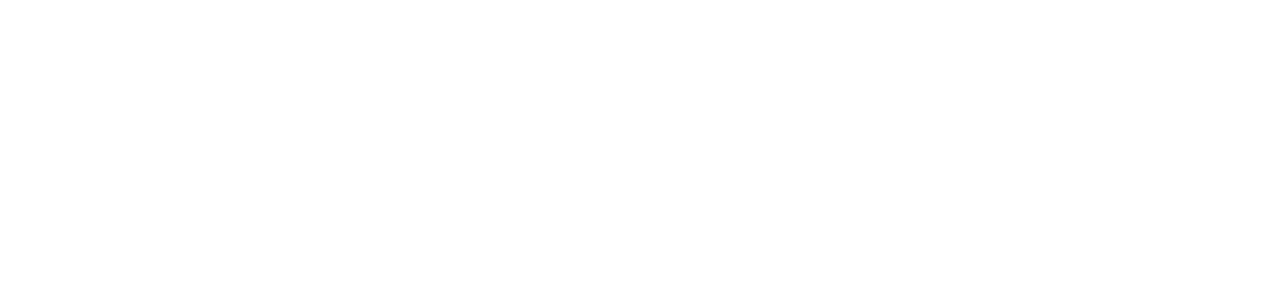
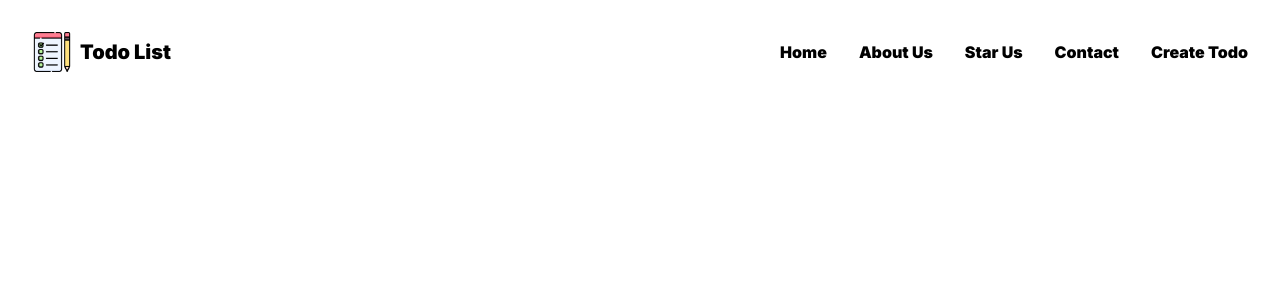
Before and after one commit to kanugurajesh/Server-Actions-MongoDB, a Next.js app: page / in a window 1280 px wide. Shown: the top 300 px of the page. Built offline with nearby package versions, Linux system fonts and the light colour scheme.

Commit message:
Adding Navbar

```diff
--- /dev/null
+++ b/app/api/auth/[auth0]/route.ts
@@ -0,0 +1,4 @@
+// app/api/auth/[auth0]/route.js
+import { handleAuth } from '@auth0/nextjs-auth0';
+
+export const GET = handleAuth();
--- /dev/null
+++ b/app/home/page.tsx
@@ -0,0 +1,40 @@
+"use client";
+
+import addTodo from "@/utils/AddTodo";
+import getTodo from "@/utils/GetTodo";
+import { useEffect, useState } from "react";
+
+export default function Home() {
+  const [Todos, setTodos] = useState();
+  // create a server component to connect to the database
+
+  const handleSubmit = async (e: any) => {
+    e.preventDefault();
+    const form = new FormData(e.target);
+    const message = form.get("message");
+
+    await addTodo({
+      message,
+    });
+  };
+
+  useEffect(() => {
+    getTodo().then((data) => {
+      // @ts-ignore
+      setTodos(data);
+    });
+  }, []);
+
+  return (
+    <div>
+      <form onSubmit={handleSubmit}>
+        <input type="text" name="message" />
+        <button type="submit">Add</button>
+      </form>
+      <ul>
+        {/* @ts-ignore */}
+        {Todos && Todos?.map((todo: any) => <li key={todo._id}>{todo.todo}</li>)}
+      </ul>
+    </div>
+  );
+}
--- a/app/layout.tsx
+++ b/app/layout.tsx
@@ -1,5 +1,6 @@
 import type { Metadata } from "next";
 import { Inter } from "next/font/google";
+import { UserProvider } from "@auth0/nextjs-auth0/client";
 import "./globals.css";
 
 const inter = Inter({ subsets: ["latin"] });
@@ -16,7 +17,9 @@
 }>) {
   return (
     <html lang="en">
-      <body className={inter.className}>{children}</body>
+      <body className={inter.className}>
+        <UserProvider>{children}</UserProvider>
+      </body>
     </html>
   );
 }
--- a/app/page.tsx
+++ b/app/page.tsx
@@ -1,27 +1,11 @@
-import { connect } from "@/dbConfig/dbConfig";
-import { todo } from "@/models/todo";
-import { useEffect } from "react";
+"use client";
+
+import Navbar from "@/components/Navbar";
 
 export default function Home() {
-  // create a server component to connect to the database
-
-  const connectToDatabase = async () => {
-    "use server";
-    connect();
-
-    const newTodo = new todo({
-      todo: "Learn how to connect to a database",
-      isCompleted: false,
-    });
-
-    await newTodo.save();
-
-    console.log("Todo has been saved to the database");
-  };
-
   return (
-    <main>
-      <h1></h1>
-    </main>
+    <div className="p-8">
+      <Navbar />
+    </div>
   );
 }
--- /dev/null
+++ b/app/profile/page.tsx
@@ -0,0 +1,19 @@
+import { getSession } from "@auth0/nextjs-auth0";
+
+export default async function ProfileServer() {
+  const { user } = (await getSession()) || {};
+
+  return (
+    <div>
+      {user ? (
+        <div>
+          <img src={user.picture} alt={user.name} />
+          <h2>{user.name}</h2>
+          <p>{user.email}</p>
+        </div>
+      ) : (
+        <p>Not logged in</p>
+      )}
+    </div>
+  );
+}
--- /dev/null
+++ b/components/Navbar.tsx
@@ -0,0 +1,40 @@
+import Image from "next/image";
+import Link from "next/link";
+
+const Navbar = () => {
+  return (
+    <nav className="flex items-center justify-between">
+      <Link
+        href="/"
+        className="flex gap-2 items-center hover:scale-105 transition-all ease-in-out duration-300"
+      >
+        <Image src="/check-list.png" alt="logo" width={40} height={40} />
+        <h1 className="font-black text-xl">Todo List</h1>
+      </Link>
+      <div>
+        <ul className="flex gap-8 font-black ">
+          <li className="relative group">
+            <Link href="/">Home</Link>
+            <div className="absolute bottom-0 h-1 bg-black w-0 left-0 group-hover:w-full transition-all ease-in-out duration-300"></div>
+          </li>
+          <li className="relative group">
+            <Link href="/">About Us</Link>
+            <div className="absolute bottom-0 h-1 bg-black w-0 left-0 group-hover:w-full transition-all ease-in-out duration-300"></div>
+          </li>
+          <li className="relative group">
+            <Link href="/">Star Us</Link>
+            <div className="absolute bottom-0 h-1 bg-black w-0 left-0 group-hover:w-full transition-all ease-in-out duration-300"></div>
+          </li>
+          <li>
+            <Link href="/github">Contact</Link>
+          </li>
+          <li>
+            <Link href="/todos/new">Create Todo</Link>
+          </li>
+        </ul>
+      </div>
+    </nav>
+  );
+};
+
+export default Navbar;
--- a/models/todo.ts
+++ b/models/todo.ts
@@ -15,6 +15,10 @@
   { timestamps: true }
 );
 
-const todo = mongoose.model("todo", todoSchema);
+// const todo = mongoose.model("todo", todoSchema);
+
+// create todo model if it doesn't exist
+
+const todo = mongoose.models.todo || mongoose.model("todo", todoSchema);
 
 export { todo };
--- a/package.json
+++ b/package.json
@@ -9,6 +9,7 @@
     "lint": "next lint"
   },
   "dependencies": {
+    "@auth0/nextjs-auth0": "^3.5.0",
     "mongoose": "^8.4.4",
     "next": "14.2.4",
     "react": "^18",
--- /dev/null
+++ b/utils/AddTodo.ts
@@ -0,0 +1,17 @@
+"use server";
+
+import { connect } from "@/dbConfig/dbConfig";
+import { todo } from "@/models/todo";
+
+const addTodo = async ({ message }: any) => {
+  connect();
+
+  const newTodo = new todo({
+    todo: message,
+    isCompleted: false,
+  });
+
+  await newTodo.save();
+};
+
+export default addTodo;
--- /dev/null
+++ b/utils/GetTodo.ts
@@ -0,0 +1,13 @@
+"use server";
+import { connect } from "@/dbConfig/dbConfig";
+import { todo } from "@/models/todo";
+
+const getTodo = async () => {
+  connect();
+
+  const todos = await todo.find();
+
+  return todos;
+};
+
+export default getTodo;
```
Also changed, not shown: public/check-list.png (added), 1 other file (tests, documents, lock files or other folders).
